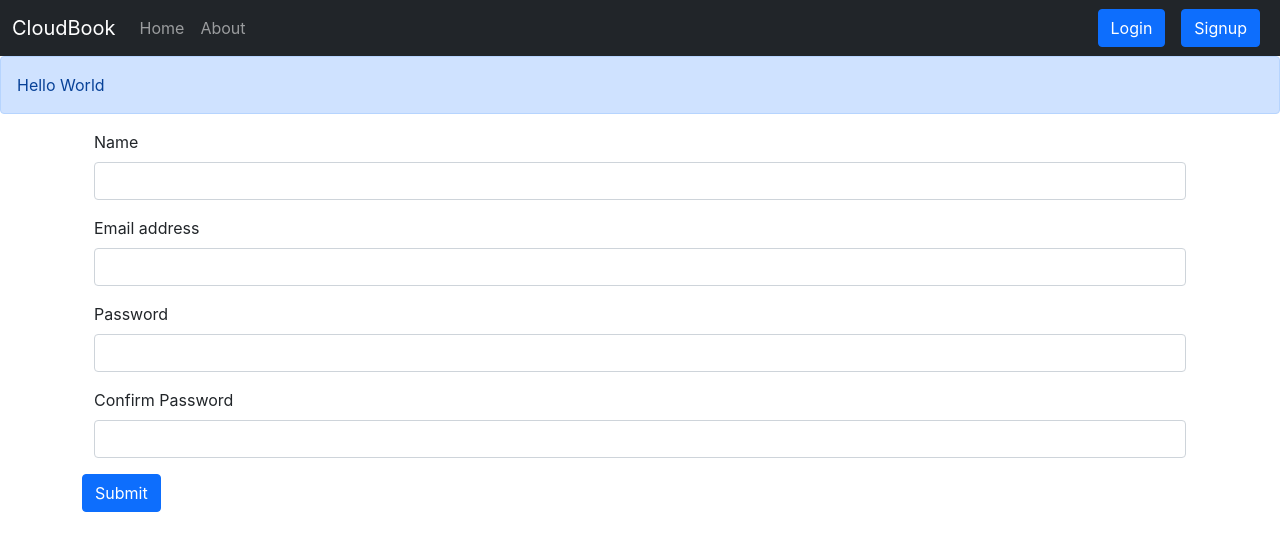
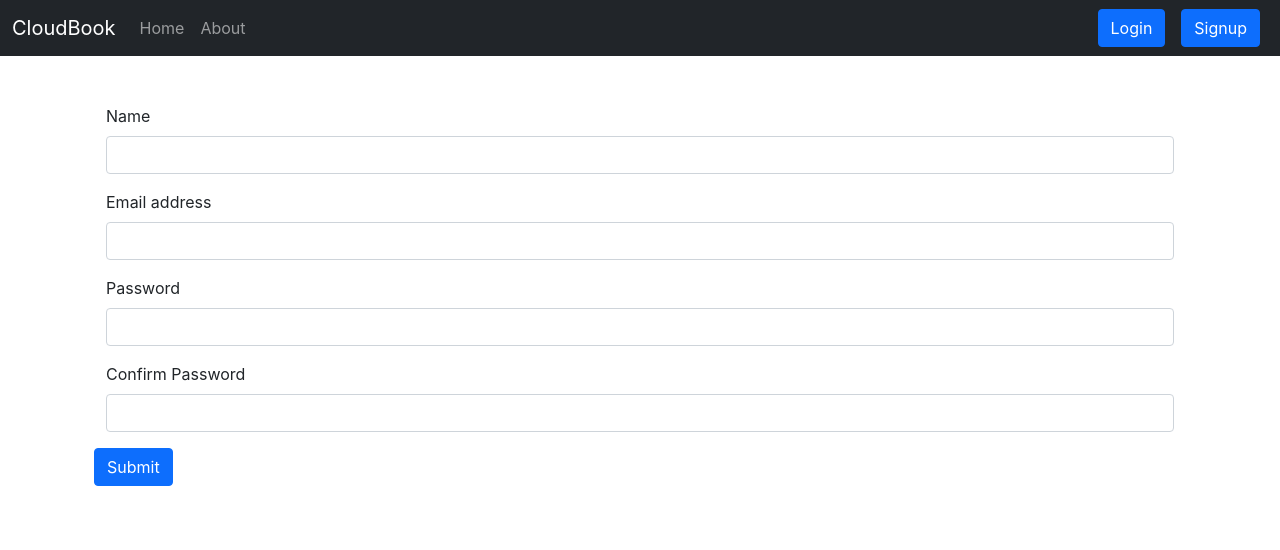
Before and after one commit to Vatsal-Dhupelia/CloudBook-ReactJs, a React (Create React App) app: page /signup in a window 1280 px wide. Shown: the top 550 px of the page. Built offline with nearby package versions, Linux system fonts and the light colour scheme.

Commit message:
Added Alerts to Login, Signup & Notes Component

```diff
--- a/src/App.js
+++ b/src/App.js
@@ -8,30 +8,41 @@ import Navbar from './components/Navbar';
 import { Home } from './components/Home';
 import About from './components/About';
 import NoteState from './context/notes/NoteState';
-import { Alert } from './components/Alert';
+import Alert from './components/Alert';
 import Signup from './components/Signup';
 import Login from './components/Login';
+import { useState } from 'react';
 
 function App() {
+  const [alert, setAlert] = useState(null);
+  const showAlert = (message, type) => {
+    setAlert({
+      msg: message,
+      type: type
+    })
+    setTimeout(() => {
+      setAlert(null);
+    }, 3000);
+  }
   return (
     <>
       <NoteState>
         <Router>
           <Navbar />
-          <Alert message="Hello World" />
+          <Alert alert={alert}/>
           <div className="container">
             <Switch>
               <Route exact path="/">
-                <Home />
+                <Home showAlert={showAlert} />
               </Route>
               <Route exact path="/about">
                 <About />
               </Route>
               <Route exact path="/login">
-                <Login/>
+                <Login showAlert={showAlert}/>
               </Route>
               <Route exact path="/signup">
-                <Signup/>
+                <Signup showAlert={showAlert}/>
               </Route>
             </Switch>
           </div>
--- a/src/components/AddNote.js
+++ b/src/components/AddNote.js
@@ -1,7 +1,7 @@
 import React, { useContext, useState } from "react";
 import noteContext from "../context/notes/noteContext";
 
-const AddNote = () => {
+const AddNote = (props) => {
     const context = useContext(noteContext)
     const {addNote} = context;
     const [note, setNote] = useState({title: "", description: "", tag: ""})
@@ -9,6 +9,7 @@ const AddNote = () => {
         e.preventDefault();
         addNote(note.title, note.description, note.tag);
         setNote({title: "", description: "", tag: ""})
+        props.showAlert("Note Added Successfully", "success")
     }
 
     const onChange = (e)=>{
--- a/src/components/Alert.js
+++ b/src/components/Alert.js
@@ -1,11 +1,19 @@
 import React from 'react'
 
-export const Alert = (props) => {
+function Alert(props) {
+    const capitalize = (word)=>{
+        if (word==="danger"){
+            word="error"
+        }
+        const lower = word.toLowerCase();
+        return lower.charAt(0).toUpperCase() + lower.slice(1);
+
+    }
     return (
-        <div>
-            <div className="alert alert-primary" role="alert">
-                {props.message}
-            </div>
+        props.alert && <div className={`alert alert-${props.alert.type} alert-dismissible fade show`} role="alert">
+            <strong>{capitalize(props.alert.type)}</strong> : {props.alert.msg}
         </div>
     )
 }
+
+export default Alert
--- a/src/components/Home.js
+++ b/src/components/Home.js
@@ -1,10 +1,11 @@
 import Notes from './Notes';
 
-export const Home = () => {
+export const Home = (props) => {
+    const {showAlert} = props
 
     return (
         <div>
-            <Notes/>
+            <Notes showAlert={showAlert}/>
         </div>
     )
 }
--- a/src/components/Login.js
+++ b/src/components/Login.js
@@ -21,9 +21,10 @@ const Login = (props) => {
             //Save the auth token  and redirect
             localStorage.setItem('token', json.authtoken);
             history.push("/");
+            props.showAlert("Logged In Successfully", "success")
         }
         else{
-            alert("Invalid Credentials");
+            props.showAlert("Invalid Credentials", "danger")
         }
     }
 
@@ -32,7 +33,7 @@ const Login = (props) => {
     }
 
     return (
-        <div>
+        <div className='container my-5'>
             <form onSubmit={handleSubmit}>
                 <div className="mb-3">
                     <label htmlFor="email" className="form-label">Email address</label>
--- a/src/components/Noteitem.js
+++ b/src/components/Noteitem.js
@@ -11,7 +11,7 @@ const Noteitem = (props) => {
                 <div className="card-body">
                     <div className="d-flex align-items-center">
                         <h5 className="card-title">{note.title}</h5>
-                        <i className="fas fa-trash-alt mx-2" onClick={()=>{deleteNote(note._id)}}></i>
+                        <i className="fas fa-trash-alt mx-2" onClick={()=>{deleteNote(note._id); props.showAlert("Deleted Successfully", "success")}}></i>
                         <i className="fas fa-edit mx-2" onClick={()=>{updateNote(note)}}></i>
                     </div>
                     <p className="card-text">{note.description}</p>
--- a/src/components/Notes.js
+++ b/src/components/Notes.js
@@ -3,7 +3,7 @@ import noteContext from "../context/notes/noteContext";
 import AddNote from "./AddNote";
 import Noteitem from "./Noteitem";
 
-const Notes = () => {
+const Notes = (props) => {
     const context = useContext(noteContext)
     const { notes, getNotes, editNote } = context;
     useEffect(() => {
@@ -14,7 +14,6 @@ const Notes = () => {
     const updateNote = (currentNote) => {
         ref.current.click();
         setNote({id: currentNote._id, etitle: currentNote.title, edescription: currentNote.description, etag: currentNote.tag})
-
     }
     const ref = useRef(null)
     const refClose = useRef(null)
@@ -23,6 +22,7 @@ const Notes = () => {
     const handleClick = (e) =>{
         editNote(note.id, note.etitle, note.edescription, note.etag)
         refClose.current.click();
+        props.showAlert("Updated Successfully", "success")
     }
 
     const onChange = (e)=>{
@@ -31,7 +31,7 @@ const Notes = () => {
 
     return (
         <>
-            <AddNote />
+            <AddNote showAlert={props.showAlert} />
             <button ref={ref} type="button" className="btn btn-primary d-none" data-bs-toggle="modal" data-bs-target="#exampleModal">
                 Launch demo modal
             </button>
@@ -71,7 +71,7 @@ const Notes = () => {
                     {notes.length===0 && 'No Notes to Display.'}
                 </div>
                 {notes.map((note) => {
-                    return <Noteitem key={note._id} updateNote={updateNote} note={note} />
+                    return <Noteitem key={note._id} updateNote={updateNote} note={note} showAlert={props.showAlert} />
                 })}
             </div>
         </>
--- a/src/components/Signup.js
+++ b/src/components/Signup.js
@@ -1,7 +1,7 @@
 import React, {useState} from 'react'
 import { useHistory } from 'react-router-dom'
 
-const Signup = () => {
+const Signup = (props) => {
     const [credentials, setCredentials] = useState({name: "", email: "", password: "", cpassword: ""})
     let history = useHistory();
 
@@ -21,9 +21,10 @@ const Signup = () => {
             //Save the auth token  and redirect
             localStorage.setItem('token', json.authtoken);
             history.push("/");
+            props.showAlert("Account Created Successfully", "success")
         }
         else {
-            alert("Invalid Credentials");
+            props.showAlert("Invalid Details", "danger")
         }
     }
 
@@ -31,7 +32,7 @@ const Signup = () => {
         setCredentials({ ...credentials, [e.target.name]: e.target.value })
     }
     return (
-        <div>
+        <div className='container my-5'>
             <form onSubmit={handleSubmit}>
                 <div className="container mb-3">
                     <label htmlFor="name" className="form-label">Name</label>
```
